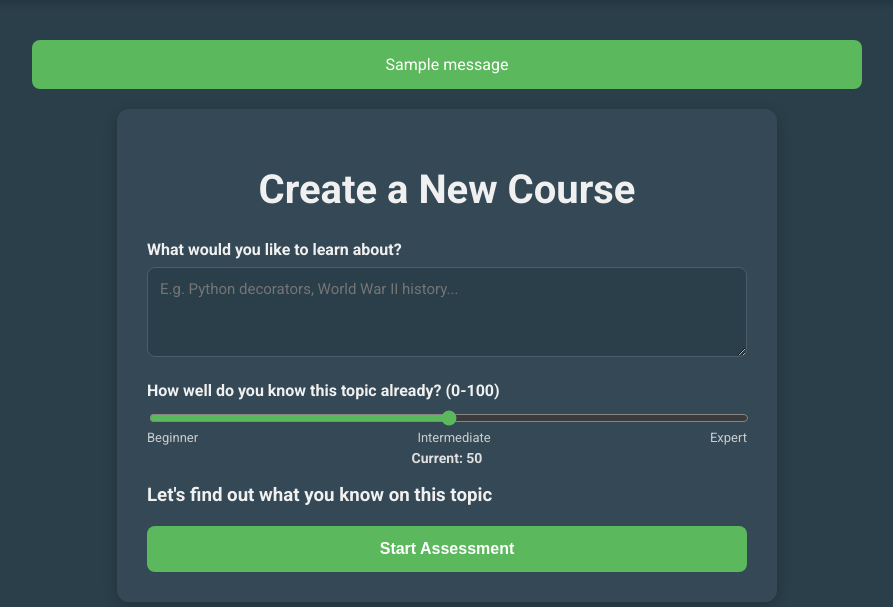
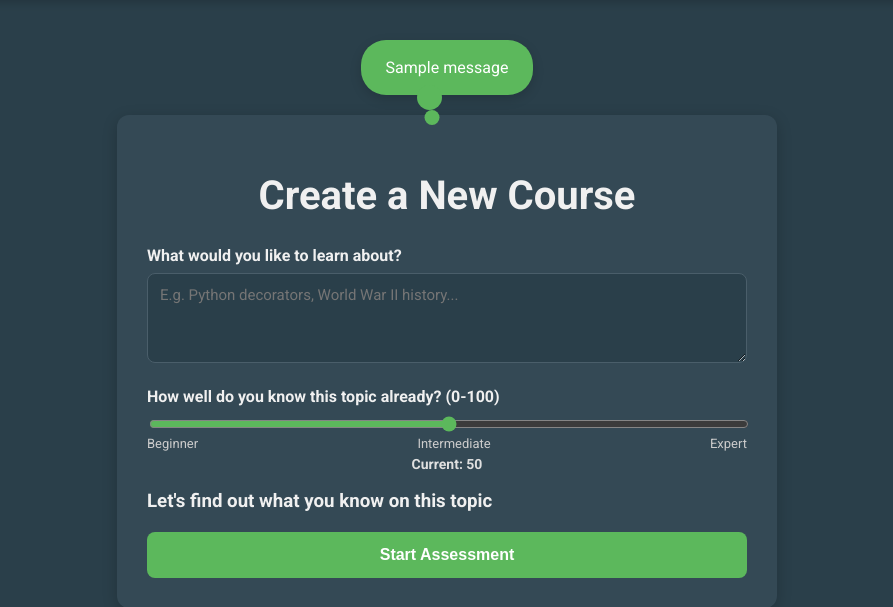
Before and after one commit to SuperscriptSystems/Quillio, a Flask app: page / in a window 1280 px wide. Shown: the part 58-665 px from the top of the page, without its empty margins (193-1086 px from the left). Run offline with Flask 3, Linux system fonts and the light colour scheme; a user stored in the database is signed in; tables that the repository leaves empty hold one stand-in row (values such as "Sample post"); one stand-in notice (Sample message) is shown.

Commit message:
Made notifications look like thought bubbles

```diff
--- a/templates/base.html
+++ b/templates/base.html
@@ -40,14 +40,58 @@
         .page-content {
             padding: 40px 20px;
         }
+
+        /* --- NEW THOUGHT BUBBLE STYLES --- */
+        @keyframes fadeIn {
+            from { opacity: 0; transform: translateY(-10px); }
+            to { opacity: 1; transform: translateY(0); }
+        }
+
+        .flash-container {
+            display: flex;
+            justify-content: center;
+            margin-bottom: 20px;
+        }
+
         .flash-message {
-            max-width: 800px;
-            margin: 0 auto 20px auto;
-            padding: 15px;
-            border-radius: 8px;
+            position: relative;
+            max-width: 500px;
+            padding: 18px 25px;
+            border-radius: 25px; /* Softer, more circular radius */
             color: #fff;
             text-align: center;
+            box-shadow: 0 4px 12px rgba(0,0,0,0.15);
+            animation: fadeIn 0.4s ease-out forwards;
         }
+
+        /* The smaller bubbles that form the tail */
+        .flash-message::before,
+        .flash-message::after {
+            content: '';
+            position: absolute;
+            border-radius: 50%;
+            background-color: inherit; /* They inherit the color of the main bubble */
+        }
+
+        /* Middle bubble */
+        .flash-message::before {
+            width: 25px;
+            height: 25px;
+            bottom: -15px;
+            left: 50%;
+            transform: translateX(-120%);
+        }
+
+        /* Smallest bubble */
+        .flash-message::after {
+            width: 15px;
+            height: 15px;
+            bottom: -30px;
+            left: 50%;
+            transform: translateX(-150%);
+        }
+
+        /* Applying the main colors */
         .success { background-color: #5cb85c; }
         .danger { background-color: #d9534f; }
         .warning { background-color: #f0ad4e; }
@@ -71,15 +115,23 @@
     {% endif %}
 
     <main class="page-content">
+        <!-- MODIFIED FLASH MESSAGE BLOCK -->
         {% with messages = get_flashed_messages(with_categories=true) %}
             {% if messages %}
                 {% for category, message in messages %}
-                    <div class="flash-message {{ category }}">{{ message }}</div>
+                    <div class="flash-container">
+                        <div class="flash-message {{ category }}">
+                            {{ message }}
+                        </div>
+                    </div>
                 {% endfor %}
             {% endif %}
         {% endwith %}
+        <!-- END MODIFIED BLOCK -->
+
         {% block content %}{% endblock %}
-</main>
+    </main>
+
     {% block scripts %}{% endblock %}
 </body>
 </html>
```
